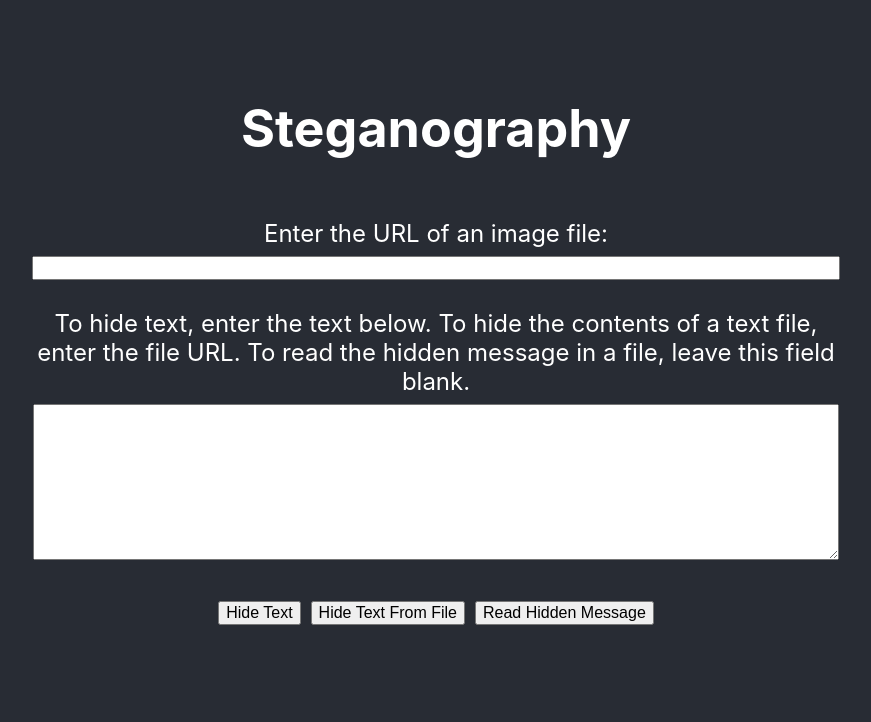
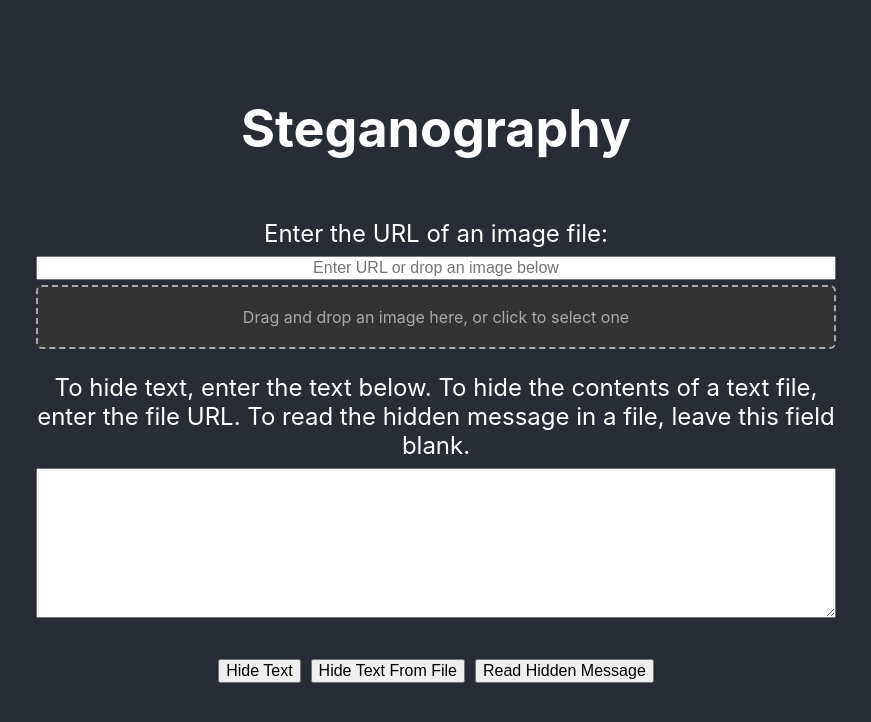
Before and after one commit to chartung17/steganography, a React (Create React App) app: page / in a window 1280 px wide. Shown: the top 722 px of the page, without its empty margins (204-1075 px from the left). Built offline with nearby package versions, Linux system fonts and the light colour scheme.

Commit message:
add dropzone and image previews

```diff
--- a/package.json
+++ b/package.json
@@ -10,6 +10,7 @@
     "gh-pages": "^3.2.3",
     "react": "^17.0.2",
     "react-dom": "^17.0.2",
+    "react-dropzone": "^15.0.0",
     "react-scripts": "^5.0.1",
     "web-vitals": "^1.1.2"
   },
--- a/src/App.css
+++ b/src/App.css
@@ -1,3 +1,7 @@
+* {
+  box-sizing: border-box;
+}
+
 .App {
   text-align: center;
 }
@@ -44,6 +48,11 @@ p {
   white-space: pre-wrap;
 }
 
+.output p {
+  text-wrap: wrap;
+  overflow-wrap: anywhere;
+}
+
 div {
   display: flex;
   flex-direction: row;
--- a/src/App.js
+++ b/src/App.js
@@ -88,6 +88,7 @@ export default class App extends React.Component {
         <button id='read' onClick={this.read}>Read Hidden Message</button>
       </div>
       <Output text={this.state.display}/>
+      <br/><br/>
       </header>
       </div>
     );
--- a/src/FileInput.js
+++ b/src/FileInput.js
@@ -1,26 +1,70 @@
 import React from 'react';
+import Dropzone from 'react-dropzone';
 
-export default class TextInput extends React.Component {
+export default class FileInput extends React.Component {
   constructor(props) {
     super(props);
     this.state = {
-      text: ''
+      text: '',
+      previewUrl: null
     }
     this.handleChange = this.handleChange.bind(this);
+    this.handleDrop = this.handleDrop.bind(this);
   }
 
-  // handle change in state
   handleChange(e) {
-    this.setState({
-      text: e.target.value
-    });
-    this.props.handleValChange(e.target.value);
+    const value = e.target.value;
+    this.setState({ text: value, previewUrl: value });
+    this.props.handleValChange(value);
+  }
+
+  handleDrop(acceptedFiles) {
+    if (acceptedFiles.length === 0) return;
+    const file = acceptedFiles[0];
+    const url = URL.createObjectURL(file);
+    this.setState({ text: url, previewUrl: url });
+    this.props.handleValChange(url);
   }
 
   render() {
     return (
-      <div className='input'>
-      <input name='file-input' value={this.state.text} onChange={this.handleChange}/>
+      <div className='input' style={{ flexDirection: 'column', alignItems: 'center' }}>
+        <input
+          name='file-input'
+          value={this.state.text}
+          onChange={this.handleChange}
+          placeholder='Enter URL or drop an image below'
+        />
+        <Dropzone onDrop={this.handleDrop} accept={{ 'image/*': [] }} multiple={false}>
+          {({ getRootProps, getInputProps, isDragActive }) => (
+            <div
+              {...getRootProps()}
+              style={{
+                width: '800px',
+                maxWidth: '90%',
+                padding: '20px',
+                border: '2px dashed #aaa',
+                borderRadius: '6px',
+                cursor: 'pointer',
+                backgroundColor: isDragActive ? '#444' : '#333',
+                color: '#aaa',
+                textAlign: 'center',
+                fontSize: '16px'
+              }}
+            >
+              <input {...getInputProps()} />
+              {isDragActive ? 'Drop image here...' : 'Drag and drop an image here, or click to select one'}
+            </div>
+          )}
+        </Dropzone>
+        {this.state.previewUrl && (
+          <img
+            src={this.state.previewUrl}
+            alt='Preview'
+            style={{ maxWidth: '200px', maxHeight: '200px', objectFit: 'contain', marginTop: '8px' }}
+            onError={() => this.setState({ previewUrl: null })}
+          />
+        )}
       </div>
     );
   }
--- a/src/Output.js
+++ b/src/Output.js
@@ -6,7 +6,6 @@ export default class Output extends React.Component {
     this.state = {
       text: props.text
     }
-    // this.handleTextChange = this.handleTextChange.bind(this);
   }
 
   componentDidUpdate(prevProps) {
@@ -19,12 +18,29 @@ export default class Output extends React.Component {
   }
 
   render() {
-    let text = 'The file containing your hidden message can be found at ';
+    const { text } = this.state;
+    const isUrl = text.startsWith('http') || text.startsWith('blob:');
+    const isBlob = text.startsWith('blob:');
+
     return (
       <div className='output'>
-        {this.state.text.startsWith('http')
-          ? <p>{text}<a href={this.state.text}>{this.state.text}</a></p>
-          : <p>{this.state.text}</p>}
+        {isUrl
+          ? (
+            <div style={{ flexDirection: 'column', alignItems: 'center' }}>
+              <p>
+                {isBlob
+                  ? 'Your encoded image is ready: '
+                  : 'The file containing your hidden message can be found at '}
+                <a href={text} download={isBlob ? 'encoded.png' : undefined}>{text}</a>
+              </p>
+              <img
+                src={text}
+                alt='Output preview'
+                style={{ maxWidth: '200px', maxHeight: '200px', objectFit: 'contain', marginTop: '8px' }}
+              />
+            </div>
+          )
+          : <p>{text}</p>}
       </div>
     );
   }
```
Also changed, not shown: 1 other file (tests, documents, lock files or other folders).
